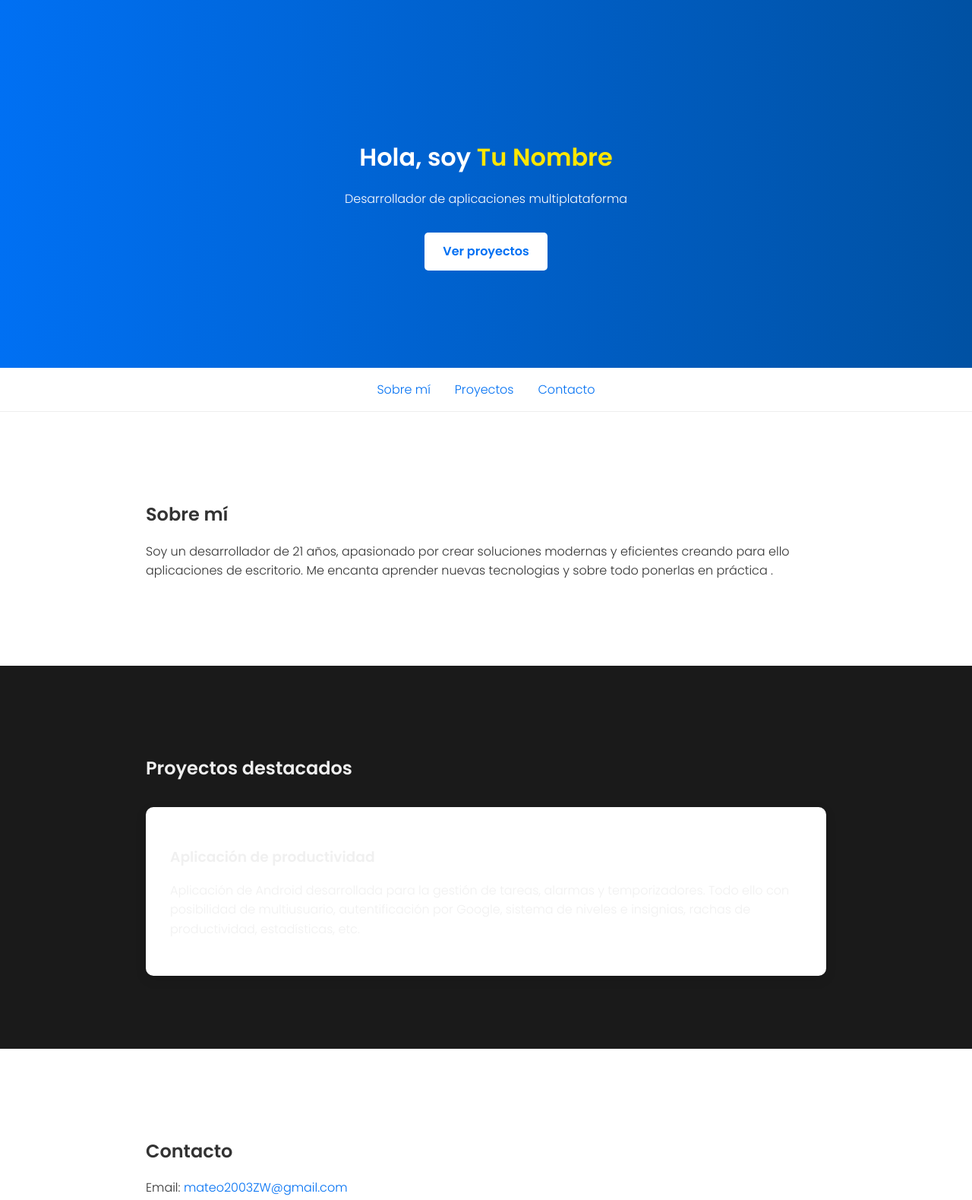
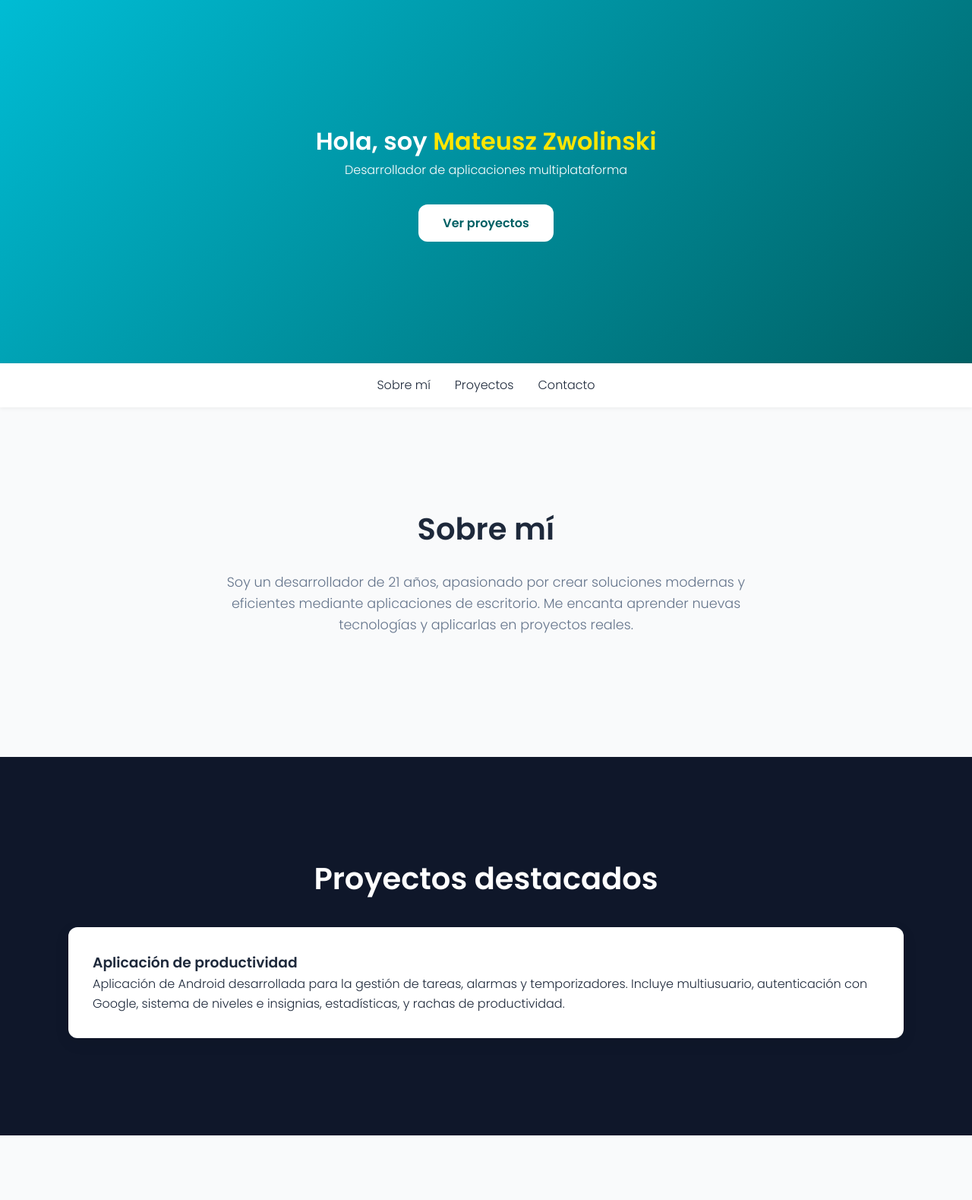
Before and after one commit to Mateusz-ZW/Portfolio, a plain HTML site: page index.html in a window 1280 px wide. Shown: the top 1579 px of the page at 76% size. Drawn offline with Linux system fonts and the light colour scheme.

Commit message:
Actualizar archivos HTML, CSS y JS con mejoras y correcciones

```diff
--- a/index.html
+++ b/index.html
@@ -3,19 +3,26 @@
 <head>
   <meta charset="UTF-8" />
   <meta name="viewport" content="width=device-width, initial-scale=1.0"/>
-  <title>Portafolio </title>
+  <title>Portafolio | Mateusz Zwolinski</title>
+
+  <!-- Google Fonts -->
   <link href="https://fonts.googleapis.com/css2?family=Poppins:wght@300;600&display=swap" rel="stylesheet">
+
+  <!-- Estilos -->
   <link rel="stylesheet" href="style.css" />
 </head>
 <body>
+
+  <!-- HERO -->
   <header class="hero">
     <div class="container">
-      <h1 class="fade-in">Hola, soy <span class="highlight">Tu Nombre</span></h1>
+      <h1 class="fade-in">Hola, soy <span class="highlight">Mateusz Zwolinski</span></h1>
       <p class="fade-in delay-1">Desarrollador de aplicaciones multiplataforma</p>
       <a href="#proyectos" class="btn fade-in delay-2">Ver proyectos</a>
     </div>
   </header>
 
+  <!-- NAVBAR -->
   <nav class="navbar">
     <ul>
       <li><a href="#sobre-mi">Sobre mí</a></li>
@@ -24,36 +31,49 @@
     </ul>
   </nav>
 
+  <!-- SOBRE MÍ -->
   <section id="sobre-mi" class="section">
     <div class="container">
-      <h2>Sobre mí</h2>
-      <p>Soy un desarrollador de 21 años, apasionado por crear soluciones modernas y eficientes creando para ello aplicaciones de escritorio. Me encanta aprender nuevas tecnologias y sobre todo ponerlas en práctica .</p>
+      <h2 class="section-title">Sobre mí</h2>
+      <p class="section-text">
+        Soy un desarrollador de 21 años, apasionado por crear soluciones modernas y eficientes mediante aplicaciones de escritorio.
+        Me encanta aprender nuevas tecnologías y aplicarlas en proyectos reales.
+      </p>
     </div>
   </section>
 
+  <!-- PROYECTOS -->
   <section id="proyectos" class="section dark">
     <div class="container">
-      <h2>Proyectos destacados</h2>
+      <h2 class="section-title">Proyectos destacados</h2>
       <div class="grid">
         <div class="card">
           <h3>Aplicación de productividad</h3>
-          <p>Aplicación de Android desarrollada para la gestión de tareas, alarmas y temporizadores. Todo ello con posibilidad de multiusuario, autentificación por Google, sistema de niveles e insignias, rachas de productividad, estadísticas, etc.</p>
+          <p>
+            Aplicación de Android desarrollada para la gestión de tareas, alarmas y temporizadores. Incluye multiusuario, autenticación con Google,
+            sistema de niveles e insignias, estadísticas, y rachas de productividad.
+          </p>
         </div>
+        <!-- Puedes duplicar esta card para más proyectos -->
+        <!-- <div class="card">...</div> -->
       </div>
     </div>
   </section>
 
+  <!-- CONTACTO -->
   <section id="contacto" class="section">
     <div class="container">
-      <h2>Contacto</h2>
-      <p>Email: <a href="mailto:mateo2003ZW@gmail.com">mateo2003ZW@gmail.com</a></p>
+      <h2 class="section-title">Contacto</h2>
+      <p class="section-text">Puedes contactarme en:</p>
+      <p><a href="mailto:mateo2003ZW@gmail.com">mateo2003ZW@gmail.com</a></p>
       <div class="social">
         <a href="https://github.com/Mateusz-ZW" target="_blank">GitHub</a>
-        <a href="www.linkedin.com/in/mateusz-zwolinski-124255249" target="_blank">LinkedIn</a>
+        <a href="https://www.linkedin.com/in/mateusz-zwolinski-124255249" target="_blank">LinkedIn</a>
       </div>
     </div>
   </section>
 
+  <!-- FOOTER -->
   <footer>
     <p>&copy; 2025 Mateusz Zwolinski. Todos los derechos reservados.</p>
   </footer>
--- a/script.js
+++ b/script.js
@@ -1,13 +1,11 @@
-// Efecto fade-in en scroll
-const fadeEls = document.querySelectorAll('.fade-in');
-const options = { threshold: 0.1 };
+// Puedes usar librerías como AOS.js, pero aquí una animación sencilla:
+const fadeIns = document.querySelectorAll('.fade-in');
 
-const observer = new IntersectionObserver((entries) => {
-  entries.forEach(entry => {
-    if(entry.isIntersecting){
-      entry.target.classList.add('visible');
+window.addEventListener('scroll', () => {
+  fadeIns.forEach(el => {
+    const top = el.getBoundingClientRect().top;
+    if (top < window.innerHeight - 100) {
+      el.classList.add('visible');
     }
   });
-}, options);
-
-fadeEls.forEach(el => observer.observe(el));
+});
--- a/style.css
+++ b/style.css
@@ -1,136 +1,178 @@
 :root {
-  --main-color: #0070f3;
-  --bg-dark: #1a1a1a;
-  --text-light: #f0f0f0;
+  --primary: #00bcd4;
+  --dark: #0f172a;
+  --light: #f9fafb;
+  --accent: #38bdf8;
+  --text: #1e293b;
+  --gray: #64748b;
+  --white: #ffffff;
+  --radius: 12px;
 }
 
 * {
+  margin: 0;
+  padding: 0;
   box-sizing: border-box;
-  scroll-behavior: smooth;
 }
 
 body {
   font-family: 'Poppins', sans-serif;
-  margin: 0;
-  background-color: #fff;
-  color: #333;
+  color: var(--text);
+  background-color: var(--light);
+  scroll-behavior: smooth;
   line-height: 1.6;
 }
 
-.container {
-  max-width: 960px;
-  margin: auto;
-  padding: 2rem;
+a {
+  color: var(--accent);
+  text-decoration: none;
+  transition: 0.3s;
 }
 
-h1, h2, h3 {
-  margin-bottom: 1rem;
+a:hover {
+  text-decoration: underline;
 }
 
-a {
-  color: var(--main-color);
-  text-decoration: none;
+.container {
+  width: 90%;
+  max-width: 1100px;
+  margin: 0 auto;
+  padding: 4rem 0;
+}
+
+.section {
+  padding: 4rem 0;
+  background-color: var(--light);
+}
+
+.section.dark {
+  background-color: var(--dark);
+  color: var(--white);
+}
+
+.section-title {
+  font-size: 2.5rem;
+  margin-bottom: 1.5rem;
+  text-align: center;
+}
+
+.section-text {
+  max-width: 700px;
+  margin: 0 auto 2rem;
+  text-align: center;
+  font-size: 1.1rem;
+  color: var(--gray);
 }
 
 .navbar {
   position: sticky;
   top: 0;
-  background: white;
-  padding: 1rem;
-  border-bottom: 1px solid #eee;
-  z-index: 1000;
+  background-color: var(--white);
+  box-shadow: 0 2px 5px rgba(0, 0, 0, 0.05);
+  z-index: 100;
 }
 
 .navbar ul {
+  list-style: none;
   display: flex;
+  justify-content: center;
+  padding: 1rem 0;
   gap: 2rem;
-  list-style: none;
-  justify-content: center;
-  padding: 0;
-  margin: 0;
+}
+
+.navbar a {
+  font-weight: 500;
+  color: var(--text);
 }
 
 .hero {
-  background: linear-gradient(to right, #0070f3, #0051a3);
-  color: white;
+  background: linear-gradient(135deg, #00bcd4, #006064);
+  color: var(--white);
   text-align: center;
-  padding: 8rem 1rem 6rem;
+  padding: 6rem 2rem;
 }
 
-.highlight {
+.hero .highlight {
   color: #ffe600;
 }
 
-.btn {
+.hero .btn {
+  margin-top: 2rem;
   display: inline-block;
-  padding: 0.75rem 1.5rem;
-  background: #fff;
-  color: #0070f3;
-  border-radius: 5px;
-  margin-top: 1rem;
-  font-weight: bold;
-  transition: background 0.3s;
+  background-color: var(--white);
+  color: #006064;
+  padding: 0.75rem 2rem;
+  border-radius: var(--radius);
+  font-weight: 600;
+  transition: 0.3s ease;
 }
 
-.btn:hover {
-  background: #eaeaea;
-}
-
-.section {
-  padding: 4rem 2rem;
-}
-
-.section.dark {
-  background: var(--bg-dark);
-  color: var(--text-light);
+.hero .btn:hover {
+  background-color: #ffe600;
+  color: #000;
 }
 
 .grid {
   display: grid;
-  grid-template-columns: repeat(auto-fit, minmax(250px, 1fr));
+  grid-template-columns: repeat(auto-fit, minmax(280px, 1fr));
   gap: 2rem;
   margin-top: 2rem;
 }
 
 .card {
-  background: #fff;
-  border-radius: 10px;
+  background-color: var(--white);
+  color: var(--text);
   padding: 2rem;
-  box-shadow: 0 5px 15px rgba(0,0,0,0.1);
-  transition: transform 0.3s ease;
+  border-radius: var(--radius);
+  box-shadow: 0 6px 20px rgba(0, 0, 0, 0.08);
+  transition: transform 0.3s ease, box-shadow 0.3s ease;
 }
 
 .card:hover {
-  transform: translateY(-5px);
+  transform: translateY(-8px);
+  box-shadow: 0 12px 24px rgba(0, 0, 0, 0.12);
 }
 
 footer {
+  background-color: var(--dark);
+  color: var(--gray);
   text-align: center;
   padding: 2rem;
-  background: #f0f0f0;
-}
-
-.social a {
-  margin-right: 1rem;
-  display: inline-block;
-  margin-top: 1rem;
+  font-size: 0.9rem;
 }
 
 /* Animaciones */
 .fade-in {
   opacity: 0;
-  transform: translateY(20px);
-  animation: fadeIn 1s ease forwards;
+  transform: translateY(30px);
+  animation: fadeInUp 1s ease-out forwards;
 }
 
-.delay-1 { animation-delay: 0.3s; }
-.delay-2 { animation-delay: 0.6s; }
+.fade-in.delay-1 {
+  animation-delay: 0.4s;
+}
 
-@keyframes fadeIn {
+.fade-in.delay-2 {
+  animation-delay: 0.8s;
+}
+
+@keyframes fadeInUp {
   to {
     opacity: 1;
     transform: translateY(0);
   }
+}
+
+.social {
+  display: flex;
+  justify-content: center;
+  gap: 1.5rem;
+  margin-top: 1rem;
+}
+
+.social a {
+  color: var(--primary);
+  font-weight: bold;
 }
 
 /* Responsive */
@@ -139,4 +181,12 @@ footer {
     flex-direction: column;
     gap: 1rem;
   }
+
+  .section-title {
+    font-size: 2rem;
+  }
+
+  .hero h1 {
+    font-size: 2rem;
+  }
 }
```
